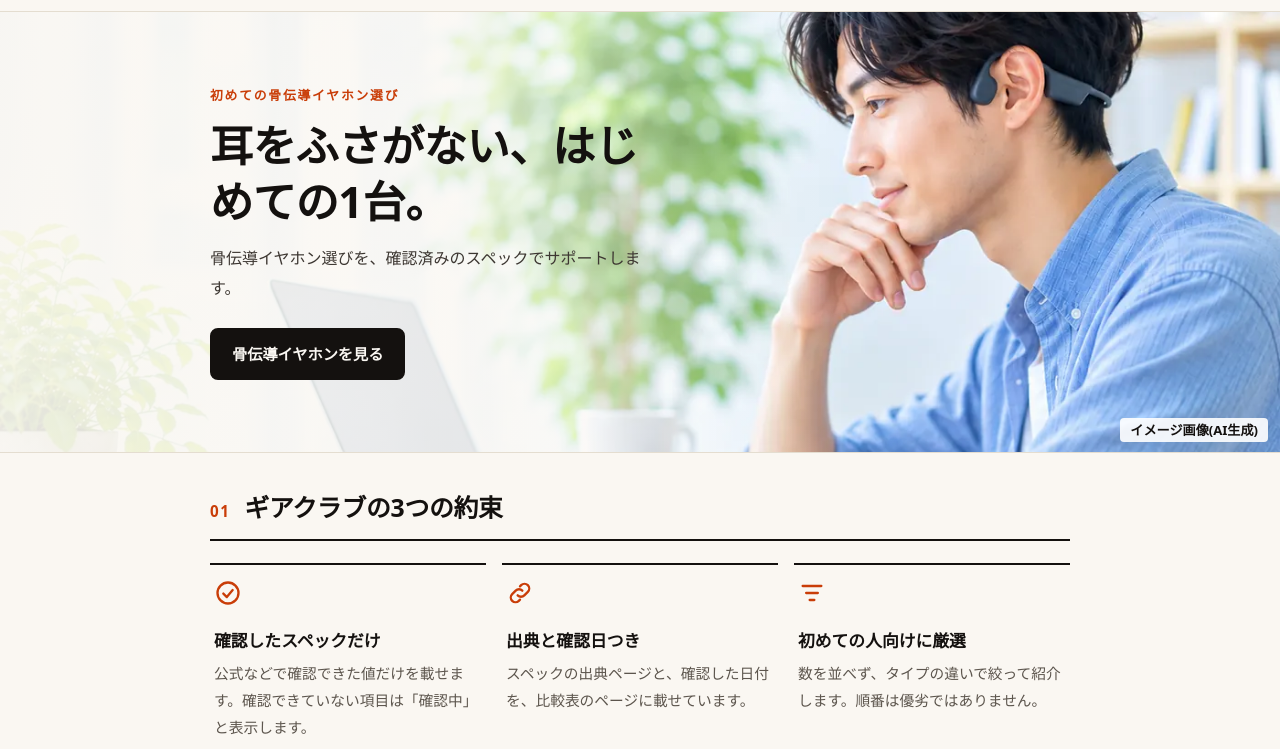
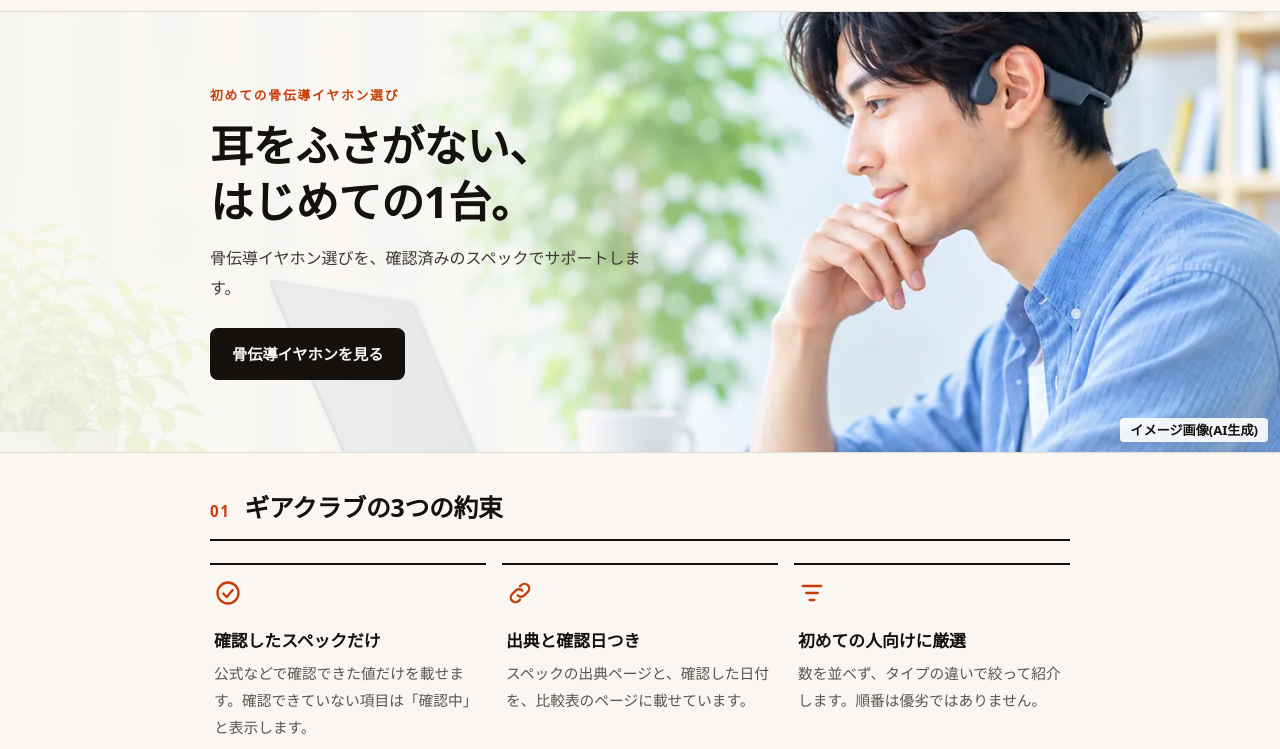
Before and after one commit to gearkurabe/site, an Astro site: page / in a window 1280 px wide. Shown: the part 51-800 px from the top of the page. Built offline with nearby package versions, Linux system fonts and the light colour scheme; Astro itself is replaced by a stand-in of ours.

Commit message:
Add files via upload

```diff
--- a/src/pages/about.astro
+++ b/src/pages/about.astro
@@ -15,6 +15,7 @@ import Base from '../layouts/Base.astro';
     <li>価格は、確認した日付と確認先を添えた「参考価格」です。価格・在庫・ポイントは変動するため、購入前に販売ページで必ずご確認ください。</li>
     <li>「こんな人に」の説明やデザインの感想は、運営者の見立てです。実際に使った感想ではありません。</li>
     <li>誤りに気づいた場合は、確認のうえ速やかに修正します。</li>
+    <li>サイトのイメージ画像の一部は、AIで生成したものです。実際の商品の外観や、実在の人物を表すものではありません。</li>
   </ul>
   <h2>広告について</h2>
   <p>当サイトは、アフィリエイト広告を利用しています。商品リンクから購入されると、運営者に報酬が入ることがあります。紹介する商品や順番は、報酬の有無や大小では決めていません。</p>
--- a/src/pages/index.astro
+++ b/src/pages/index.astro
@@ -5,7 +5,7 @@ import genres from '../data/genres.json';
 const list = Object.entries(genres);
 ---
 <Base title="ギアクラブ" description="ガジェット・オーディオをスペックで比べるサイト">
-  <Hero slot="hero" eyebrow="初めての骨伝導イヤホン選び" title="耳をふさがない、はじめての1台。" lead="骨伝導イヤホン選びを、確認済みのスペックでサポートします。">
+  <Hero slot="hero" eyebrow="初めての骨伝導イヤホン選び" title="耳をふさがない、|はじめての1台。" lead="骨伝導イヤホン選びを、確認済みのスペックでサポートします。">
     <a class="btn" href="/bone-conduction/">骨伝導イヤホンを見る</a>
   </Hero>
   <h2 class="band" style="margin-top:0">ギアクラブの3つの約束</h2>
```
